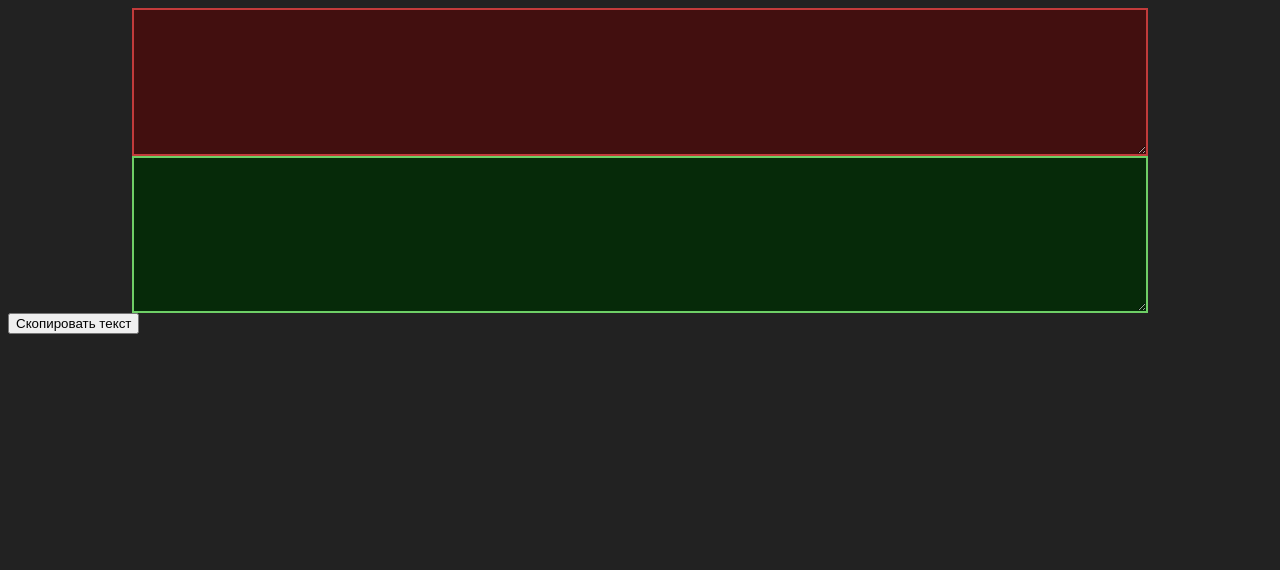
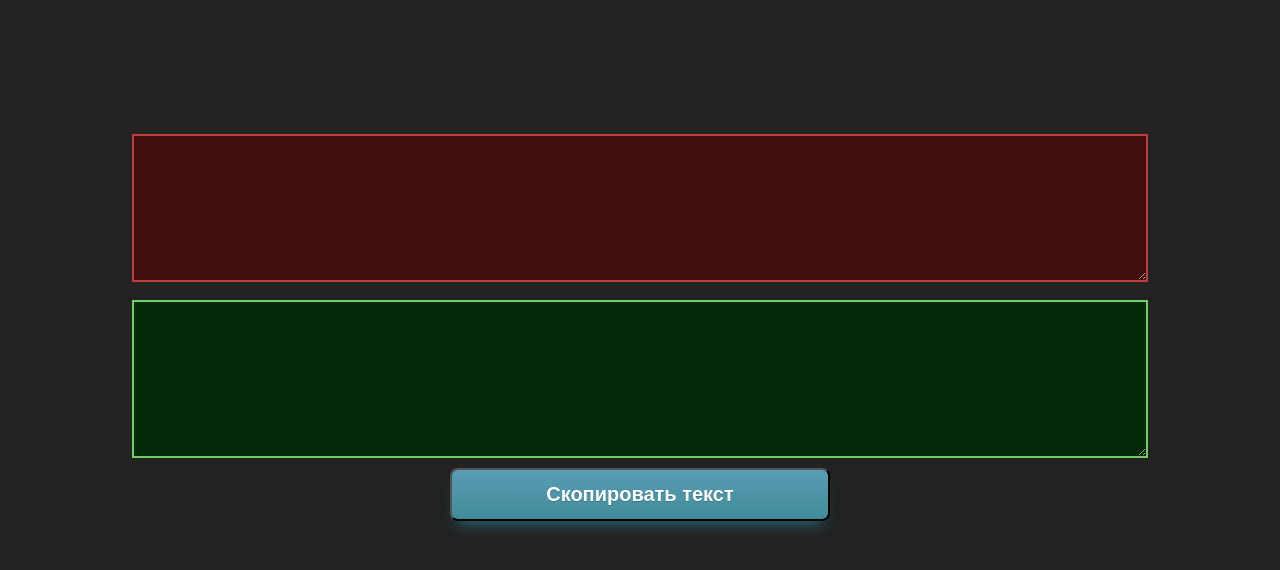
Before and after one commit to bzhn/excel2md, a plain HTML site: page index.html in a window 1280 px wide. Drawn offline with Linux system fonts and the light colour scheme.

Commit message:
Update index.html

```diff
--- a/index.html
+++ b/index.html
@@ -4,18 +4,16 @@
     <link rel="stylesheet" href="index.css">
 </head>
 <body>
-    <div>
+    <div class="container">
         <div>
             <textarea oninput="startFormatting()" id="rawTextArea"></textarea>
+            <br>
             <textarea id="formattedTextArea"></textarea>
         </div>
         <div>
-            <button onclick="copytext('#formattedTextArea')">Скопировать текст</button>
+            <button onclick="copytext('#formattedTextArea')" id="copytext">Скопировать текст</button>
         </div>
     </div>
-
-
-
 
     <script src="index.js"></script>
     <script src="js/jquery-3.6.0.js"></script>
```
